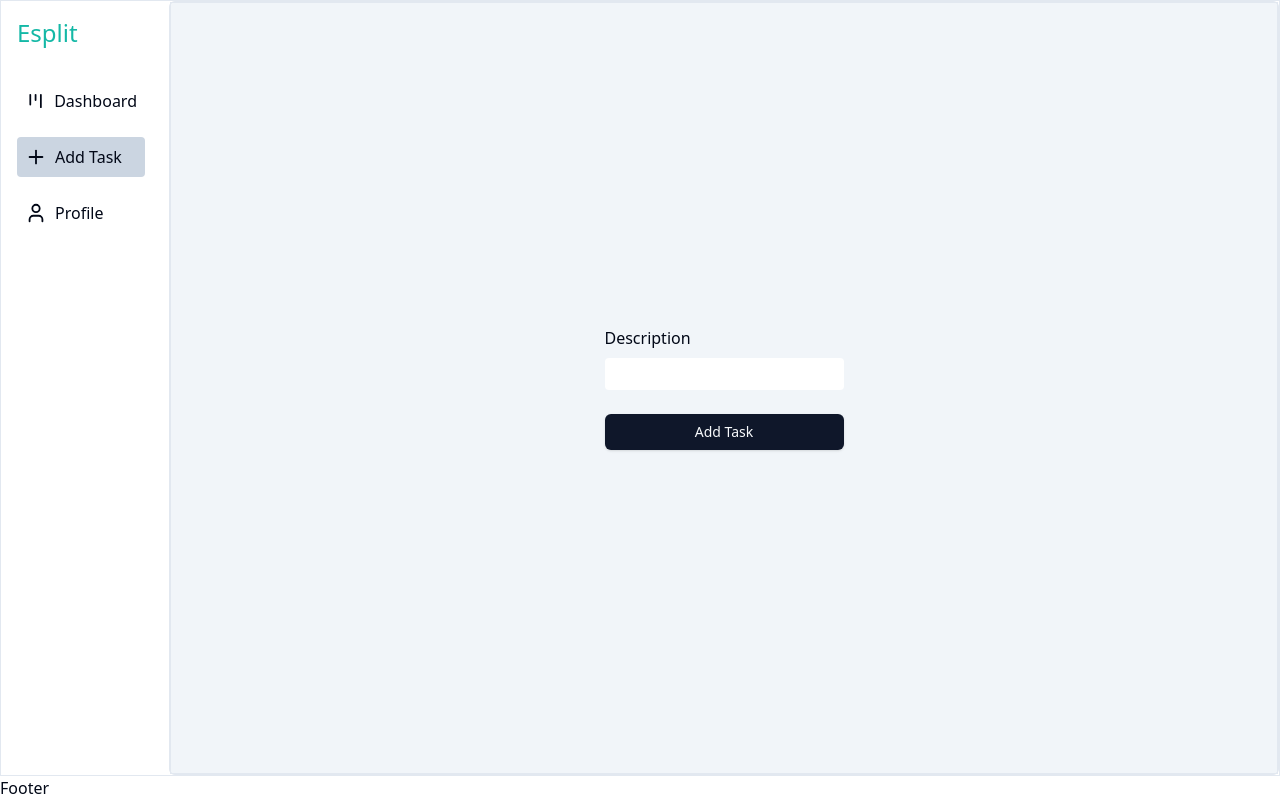
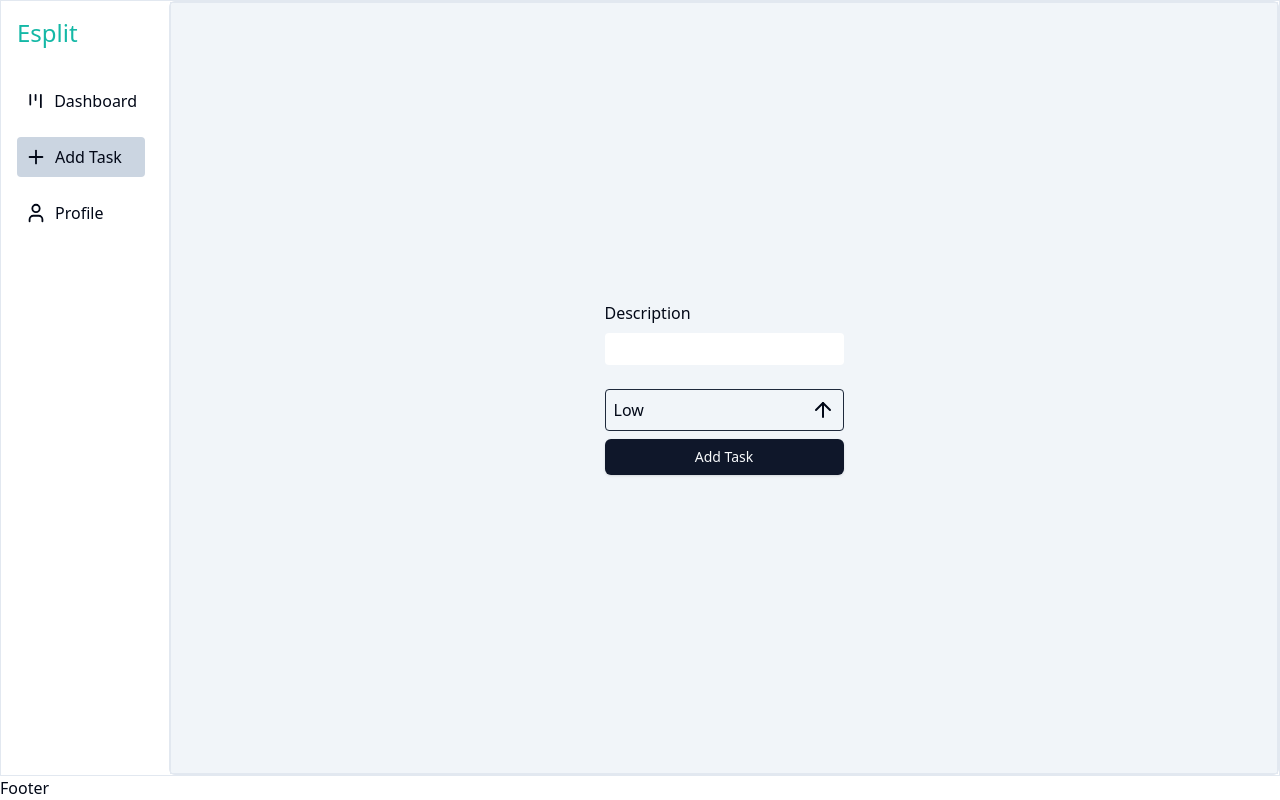
Before and after one commit to DrakonKapysta/esplit, a React (Vite) app: page /add-task in a window 1280 px wide. Built offline with nearby package versions, Linux system fonts and the light colour scheme.

Commit message:
feat: created custom select component for priority selection

```diff
--- /dev/null
+++ b/src/components/shared/CustomSelect.tsx
@@ -0,0 +1,133 @@
+import { cn } from "@/lib/utils";
+import { OptionType, Priority } from "@/types/taskType";
+import React, { FC } from "react";
+import { createPortal } from "react-dom";
+
+interface CustomSelectProps extends React.ComponentPropsWithoutRef<"div"> {
+  defaultValue: string;
+  optionStyles?: string;
+  icon?: React.ReactElement;
+  className?: string | undefined;
+  options?: OptionType[];
+  onChange: (value: unknown) => void;
+}
+
+const optionDotVariant = {
+  [Priority.Low]: "bg-green-500",
+  [Priority.Medium]: "bg-yellow-500",
+  [Priority.High]: "bg-red-500",
+};
+
+export const CustomSelect: FC<CustomSelectProps> = ({
+  defaultValue,
+  options,
+  onChange,
+  optionStyles,
+  icon,
+  className,
+  ...props
+}) => {
+  const [isOpen, setIsOpen] = React.useState(false);
+  const ref = React.useRef<HTMLDivElement>(null);
+  const [position, setPosition] = React.useState({ top: 0, left: 0, width: 0 });
+  React.useEffect(() => {
+    if (!ref || typeof ref === "function") return;
+
+    const handleClick = (event: MouseEvent) => {
+      const { target } = event;
+      if (target instanceof Node && !ref?.current?.contains(target)) {
+        setIsOpen(false);
+      }
+    };
+    if (ref.current) {
+      const rect = ref.current.getBoundingClientRect();
+      setPosition({
+        top: rect.bottom + window.scrollY + 5,
+        left: rect.left + window.scrollX,
+        width: rect.width,
+      });
+    }
+
+    window.addEventListener("click", handleClick);
+
+    return () => {
+      window.removeEventListener("click", handleClick);
+    };
+  }, []);
+
+  React.useEffect(() => {
+    if (isOpen && ref.current) {
+      const rect = ref.current.getBoundingClientRect();
+      setPosition({
+        top: rect.bottom + window.scrollY + 5,
+        left: rect.left + window.scrollX,
+        width: rect.width,
+      });
+    }
+  }, [isOpen]);
+  return (
+    <div
+      onClick={() => setIsOpen(!isOpen)}
+      ref={ref}
+      {...props}
+      className={cn(
+        "p-2 rounded border border-slate-800 flex justify-between relative select-none",
+        className
+      )}
+    >
+      {defaultValue}
+      <div
+        className={cn(
+          "transition-transform duration-300",
+          isOpen ? "-rotate-180" : "rotate-0"
+        )}
+      >
+        {icon}
+      </div>
+      {createPortal(
+        <ul
+          onClick={(e) => e.stopPropagation()}
+          className={cn(
+            "absolute flex flex-col gap-1 left-0 top-[110%] w-full select-none z-50 transition-all duration-300 ",
+            optionStyles,
+            isOpen ? "visible" : "invisible "
+          )}
+          style={{
+            position: "absolute",
+            top: `${position.top}px`,
+            left: `${position.left}px`,
+            width: `${position.width}px`,
+          }}
+        >
+          {options?.map((option, index) => (
+            <li
+              key={option.value}
+              onClick={() => {
+                onChange(option.value);
+                setIsOpen(false);
+              }}
+              className={cn(
+                "p-2 border border-slate-800 rounded bg-white hover:shadow-md transition-all duration-300 hover:transition-none flex justify-between items-center",
+                isOpen
+                  ? `translate-y-0 opacity-100 `
+                  : `-translate-y-2 opacity-0 `
+              )}
+              style={{
+                transitionDelay: `${index * 50}ms `,
+              }}
+            >
+              <span>{option.label}</span>
+              <div
+                className={cn(
+                  "w-3 h-3 rounded-full bg-slate-800 shadow-md",
+                  optionDotVariant[option.value]
+                )}
+              ></div>
+            </li>
+          ))}
+        </ul>,
+        document.body
+      )}
+    </div>
+  );
+};
--- a/src/components/shared/DashboardTaskForm.tsx
+++ b/src/components/shared/DashboardTaskForm.tsx
@@ -1,6 +1,6 @@
 import React, { ComponentPropsWithoutRef } from "react";
 import { Input } from "../ui/input";
-import { useForm } from "react-hook-form";
+import { useForm, useWatch } from "react-hook-form";
 import { cn } from "@/lib/utils";
 import { Button } from "../ui/button";
 import { z } from "zod";
@@ -8,16 +8,28 @@ import { zodResolver } from "@hookform/resolvers/zod";
 import { useDashboardStore } from "@/store/DashboardStore";
 import { Priority } from "@/types/taskType";
 import { v4 } from "uuid";
+import { ArrowUp } from "lucide-react";
+import { CustomSelect } from "./CustomSelect";
 
 type Form = {
   description: string;
+  priority: Priority;
 };
+const PrioritySchema = z.nativeEnum(Priority);
+
 interface DashboardTaskFormProps extends ComponentPropsWithoutRef<"form"> {}
+
+const options = [
+  { value: Priority.Low, label: "Low" },
+  { value: Priority.Medium, label: "Medium" },
+  { value: Priority.High, label: "High" },
+];
 
 const formSchema = z.object({
   description: z
     .string()
     .min(3, { message: "Description must contain at least 3 character(s)" }),
+  priority: PrioritySchema,
 });
 
 export const DashboardTaskForm = React.forwardRef<
@@ -26,15 +38,26 @@ export const DashboardTaskForm = React.forwardRef<
 >(({ className, ...props }, ref) => {
   const sectionId = useDashboardStore((state) => state.sections)[0].id;
   const addTaskToSection = useDashboardStore((state) => state.addTaskToSection);
-  const { register, handleSubmit, formState, reset } = useForm<Form>({
-    defaultValues: {
-      description: "",
-    },
-    resolver: zodResolver(formSchema),
-  });
+  const { register, handleSubmit, formState, reset, control, setValue } =
+    useForm<Form>({
+      defaultValues: {
+        description: "",
+        priority: Priority.Low,
+      },
+      resolver: zodResolver(formSchema),
+    });
+  const selectedValue = useWatch({ control: control, name: "priority" });
   const onSubmit = (data: Form) => {
-    addTaskToSection({ id: v4(), ...data, priority: Priority.Low }, sectionId);
+    addTaskToSection({ id: v4(), ...data }, sectionId);
     reset();
+  };
+  const onSelectChange = (value: unknown) => {
+    try {
+      const validatedValue = PrioritySchema.parse(value);
+      setValue("priority", validatedValue);
+    } catch (error) {
+      console.log(error);
+    }
   };
   const { errors, isSubmitting } = formState;
   return (
@@ -52,6 +75,12 @@ export const DashboardTaskForm = React.forwardRef<
           {...register("description")}
           errorMessage={errors.description?.message}
         />
+        <CustomSelect
+          options={options}
+          onChange={onSelectChange}
+          defaultValue={selectedValue}
+          icon={<ArrowUp />}
+        />
         <Button disabled={isSubmitting} type="submit">
           Add Task
         </Button>
--- /dev/null
+++ b/src/components/shared/Select.tsx
@@ -0,0 +1,21 @@
+import { cn } from "@/lib/utils";
+import { ClassValue } from "clsx";
+import React from "react";
+
+interface SelectProps extends React.ComponentPropsWithoutRef<"select"> {
+  label?: string;
+  labelStyles?: ClassValue;
+}
+
+export const Select = React.forwardRef<HTMLSelectElement, SelectProps>(
+  ({ label, labelStyles, className, children, ...props }, ref) => {
+    return (
+      <>
+        {label && <label className={cn("", labelStyles)}>{label}</label>}
+        <select className={cn("p-2 rounded", className)} ref={ref} {...props}>
+          {children}
+        </select>
+      </>
+    );
+  }
+);
--- a/src/types/taskType.ts
+++ b/src/types/taskType.ts
@@ -7,6 +7,11 @@ export enum TaskPosition {
   After = "After",
   Before = "Before",
 }
+
+export type OptionType = {
+  value: Priority;
+  label: string;
+};
 
 export interface TaskType {
   id: string;
```
